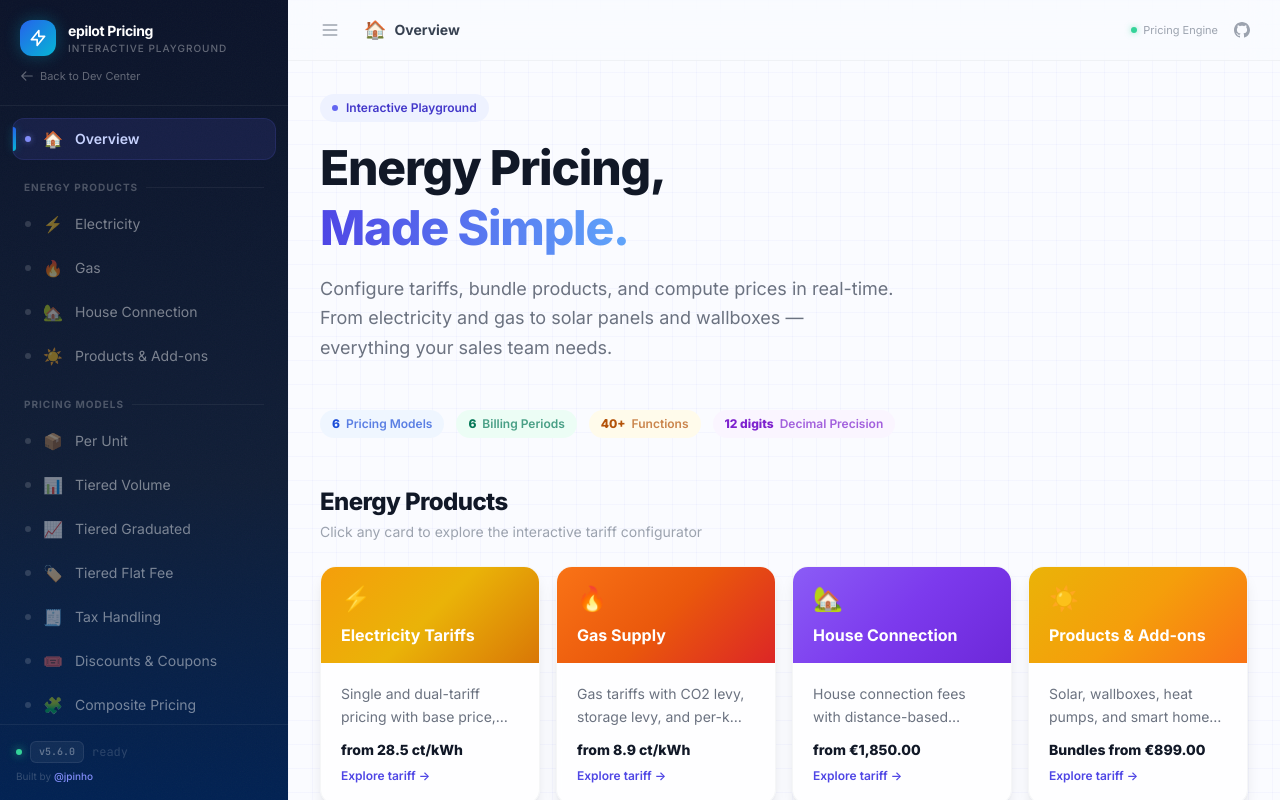
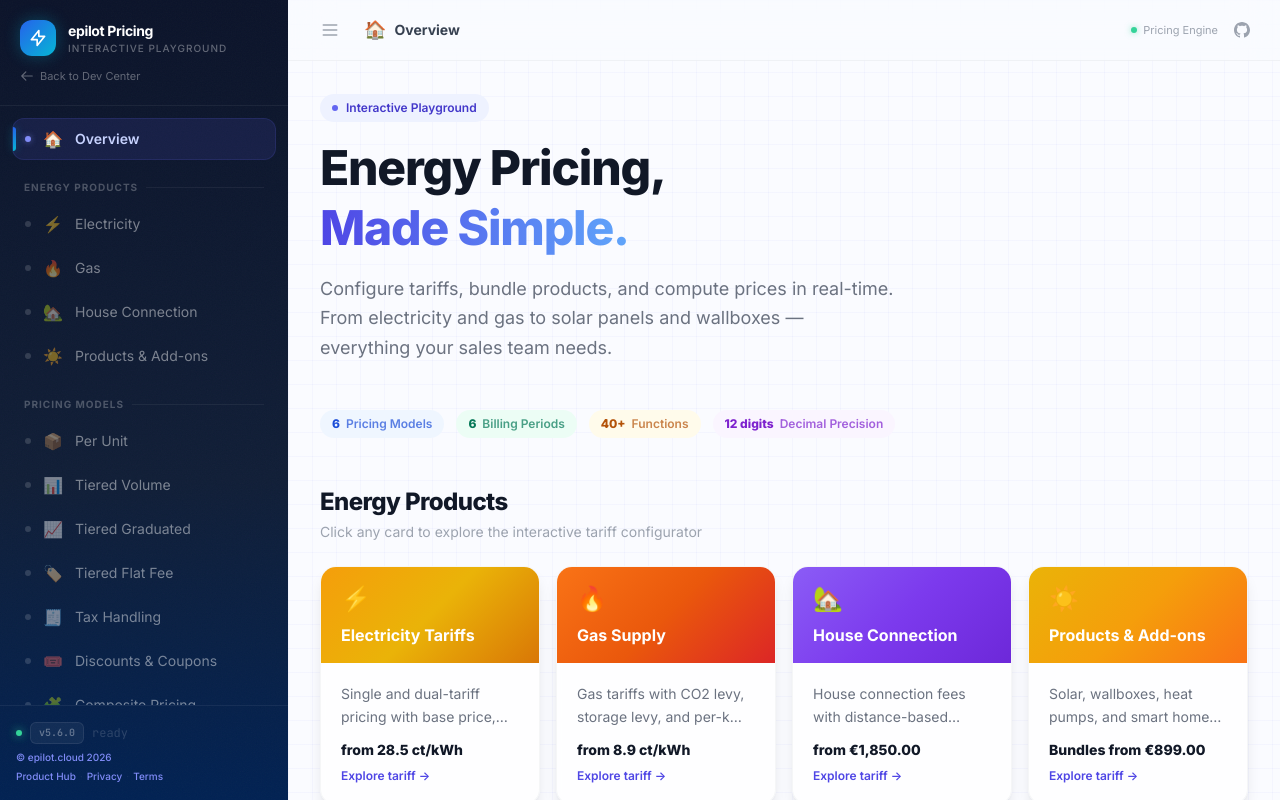
Before and after one commit to epilot-dev/pricing, a React (Vite) app in the folder demo/: page / in a window 1280 px wide. Built offline with nearby package versions, Linux system fonts and the light colour scheme.

Commit message:
update footer

```diff
--- a/demo/src/App.tsx
+++ b/demo/src/App.tsx
@@ -176,9 +176,25 @@
             <span style={{ opacity: 0.5 }}>ready</span>
           </div>
           <div className="sb-credit">
-            Built by{' '}
-            <a href="https://github.com/jpinho" target="_blank" rel="noopener noreferrer">
-              @jpinho
+            <a href="https://epilot.cloud" target="_blank" rel="noopener noreferrer">
+              &copy; epilot.cloud 2026
+            </a>
+          </div>
+          <div className="sb-credit" style={{ marginTop: '4px' }}>
+            <a href="https://www.epilot.cloud/en/features/product-hub" target="_blank" rel="noopener noreferrer">
+              Product Hub
+            </a>
+            <span style={{ opacity: 0.3, margin: '0 4px' }}>&middot;</span>
+            <a href="https://www.epilot.cloud/en/privacy-policy" target="_blank" rel="noopener noreferrer">
+              Privacy
+            </a>
+            <span style={{ opacity: 0.3, margin: '0 4px' }}>&middot;</span>
+            <a
+              href="https://cdn.prod.website-files.com/6672e3b0c21bc5b0e9dd785c/669233a35485bcd6658b02f1_epilot_Allgemeine-Geschaeftsbedingungen_2020.08.31.pdf"
+              target="_blank"
+              rel="noopener noreferrer"
+            >
+              Terms
             </a>
           </div>
         </div>
```
